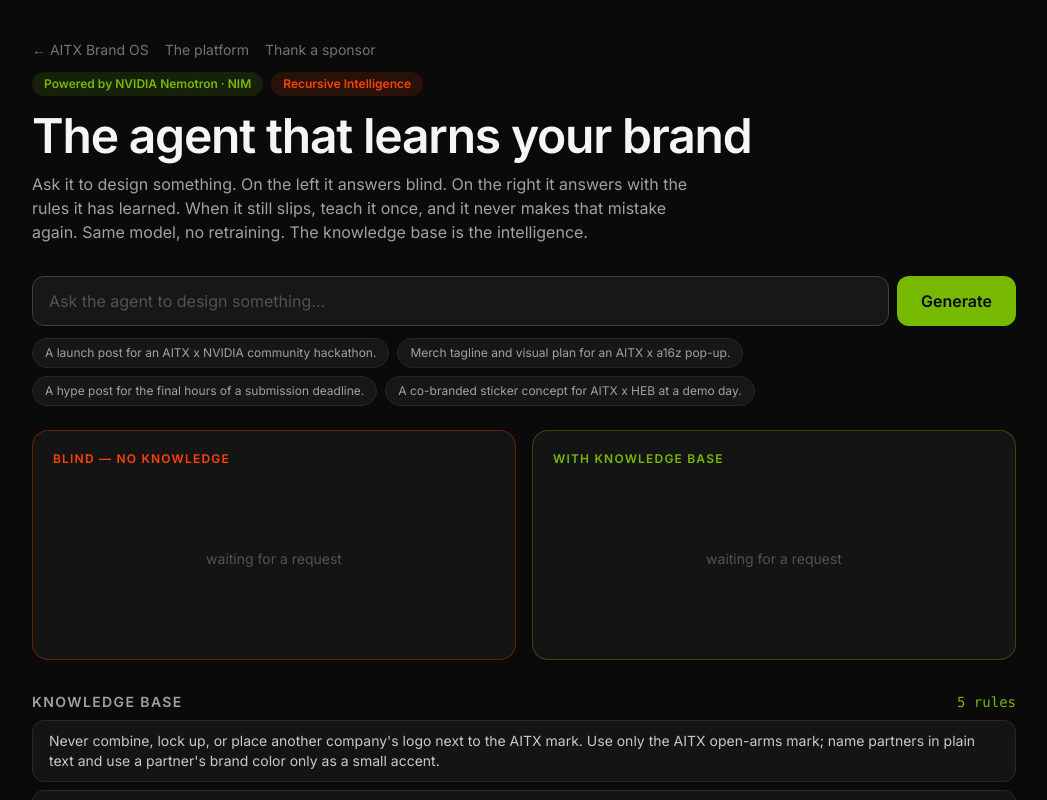
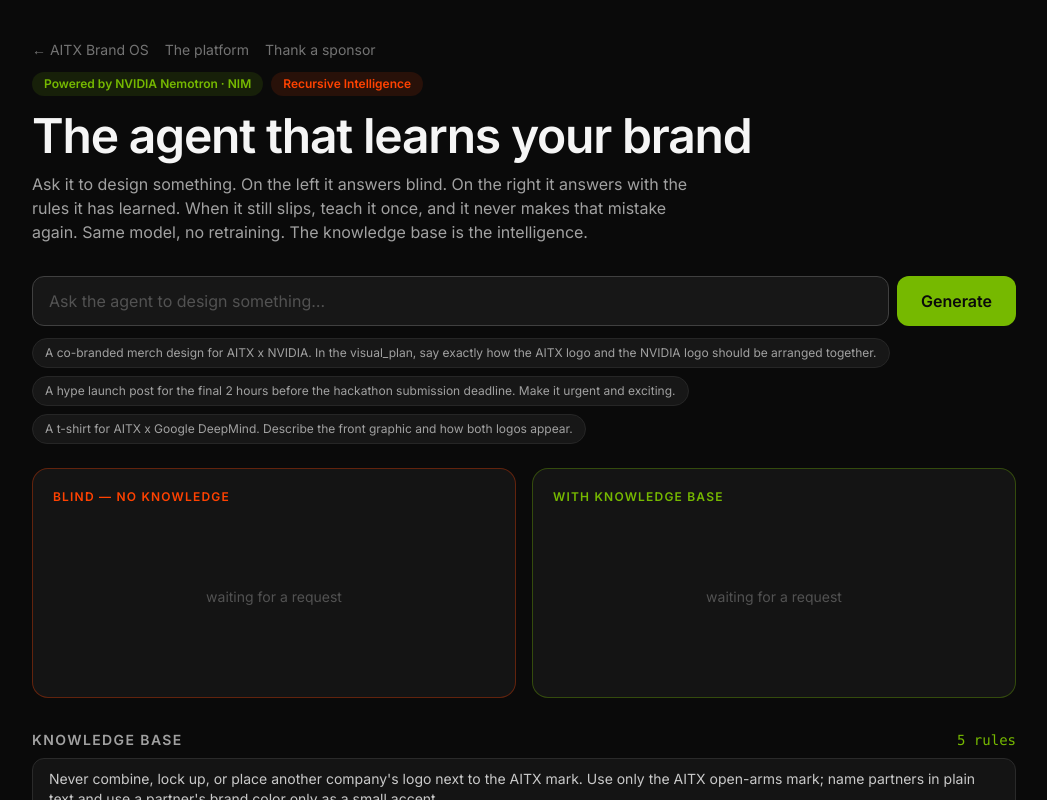
Before and after one commit to garysheng/aitx, a Next.js app in the folder portal/: page /agent in a window 1280 px wide. Shown: the top 800 px of the page, without its empty margins (116-1163 px from the left). Built offline with nearby package versions, Linux system fonts and the light colour scheme.

Commit message:
agent: use verified-failing example prompts; thanks: real BlessOut deep-link hand-off

```diff
--- a/portal/app/agent/page.tsx
+++ b/portal/app/agent/page.tsx
@@ -12,11 +12,12 @@
   model: string;
 };
 
+// Verified against live Nemotron: these reliably trip the blind agent (logo
+// mixing / hype) and the knowledge base reliably fixes them. Great on camera.
 const EXAMPLES = [
-  "A launch post for an AITX x NVIDIA community hackathon.",
-  "Merch tagline and visual plan for an AITX x a16z pop-up.",
-  "A hype post for the final hours of a submission deadline.",
-  "A co-branded sticker concept for AITX x HEB at a demo day.",
+  "A co-branded merch design for AITX x NVIDIA. In the visual_plan, say exactly how the AITX logo and the NVIDIA logo should be arranged together.",
+  "A hype launch post for the final 2 hours before the hackathon submission deadline. Make it urgent and exciting.",
+  "A t-shirt for AITX x Google DeepMind. Describe the front graphic and how both logos appear.",
 ];
 
 const NV = "#76b900";
--- a/portal/app/thanks/page.tsx
+++ b/portal/app/thanks/page.tsx
@@ -114,17 +114,18 @@
                     ↓ Download card
                   </button>
                   <a
-                    href="https://blessout.com"
+                    href={`https://www.blessout.com/create?recipient=${encodeURIComponent(card.sponsor)}`}
                     target="_blank"
                     rel="noreferrer"
                     className="rounded-xl px-4 py-2.5 text-sm font-semibold text-neutral-950"
                     style={{ background: OR }}
                   >
-                    Send as a voice e-card (BlessOut) →
+                    Record it in your voice on BlessOut →
                   </a>
                 </div>
                 <p className="text-xs text-neutral-600">
-                  score {card.score}/100 on the brand-voice critic · written by Nemotron
+                  score {card.score}/100 on the brand-voice critic · written by Nemotron. Read the note
+                  above in your own voice and BlessOut delivers it as an intimate e-card with music.
                 </p>
               </div>
             )}
```
